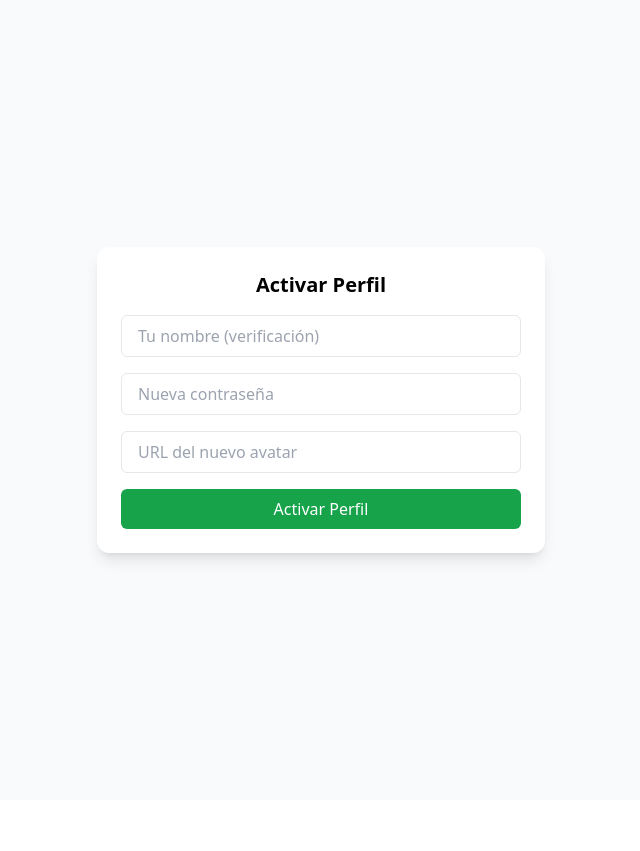
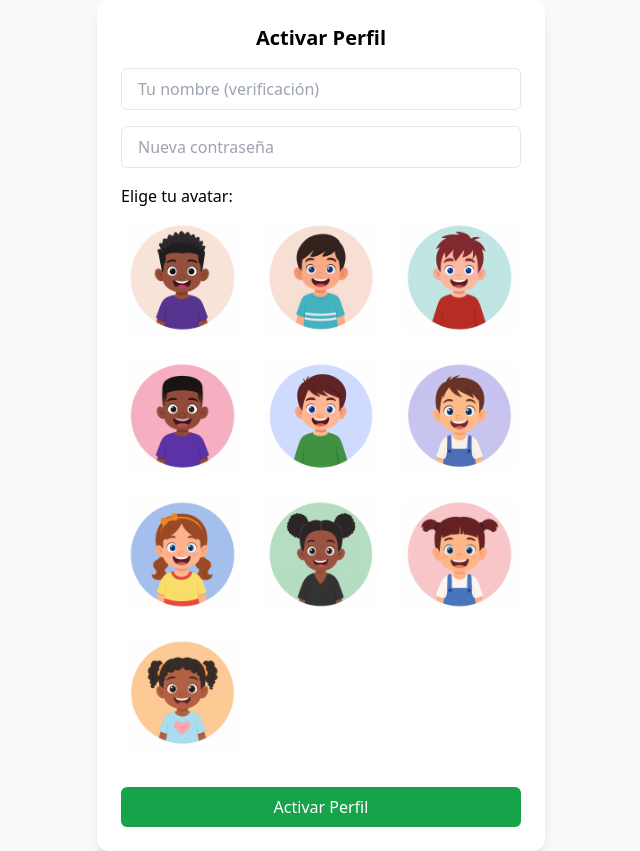
Before and after one commit to Chrissy-92/tfg_attention, a React (Vite) app in the folder frontend/: page /activar-perfil/1 in a window 1280 px wide. Shown: the whole page, without its empty margins (319-959 px from the left). Before the commit the page ends 800 px from the top, so only its background shows below. Built offline with nearby package versions, Linux system fonts and the light colour scheme; no server answers.

Commit message:
I added missing fields to the children table. I added the activateStudent import in students.routes.js to resolve the backend issue.

```diff
--- a/frontend/src/components/ActivarPerfilAlumno.jsx
+++ b/frontend/src/components/ActivarPerfilAlumno.jsx
@@ -11,8 +11,22 @@ export default function ActivarPerfilAlumno() {
     nuevaPassword: "",
     imagen_url: "",
   });
+
   const [error, setError] = useState(null);
   const [exito, setExito] = useState(false);
+
+  const avataresDisponibles = [
+    "/alumnoAvatar_h01.png",
+    "/alumnoAvatar_h02.png",
+    "/alumnoAvatar_h03.png",
+    "/alumnoAvatar_h04.png",
+    "/alumnoAvatar_h05.png",
+    "/alumnoAvatar_h06.png",
+    "/alumnaAvatar_f01.png",
+    "/alumnaAvatar_f02.png",
+    "/alumnaAvatar_f03.png",
+    "/alumnaAvatar_f04.png",
+  ];
 
   const handleChange = (e) => {
     const { name, value } = e.target;
@@ -69,15 +83,37 @@ export default function ActivarPerfilAlumno() {
           required
         />
 
-        <input
-          type="text"
-          name="imagen_url"
-          placeholder="URL del nuevo avatar"
-          className="w-full px-4 py-2 border rounded-md"
-          value={form.imagen_url}
-          onChange={handleChange}
-          required
-        />
+        <div>
+          <label className="block mb-2 font-medium">Elige tu avatar:</label>
+          <div className="grid grid-cols-3 gap-4 mb-4">
+            {avataresDisponibles.map((src) => (
+              <img
+                key={src}
+                src={src}
+                alt="avatar"
+                className={`cursor-pointer rounded-xl border-4 ${
+                  form.imagen_url === src
+                    ? "border-blue-600"
+                    : "border-transparent"
+                }`}
+                onClick={() =>
+                  setForm((prev) => ({ ...prev, imagen_url: src }))
+                }
+              />
+            ))}
+          </div>
+
+          {form.imagen_url && (
+            <div className="text-center">
+              <p className="text-sm text-gray-600 mb-1">Avatar seleccionado:</p>
+              <img
+                src={form.imagen_url}
+                alt="seleccionado"
+                className="w-24 h-24 mx-auto rounded-full border-4 border-blue-600"
+              />
+            </div>
+          )}
+        </div>
 
         <button
           type="submit"
```
Also changed, not shown: 1 other file (tests, documents, lock files or other folders).
